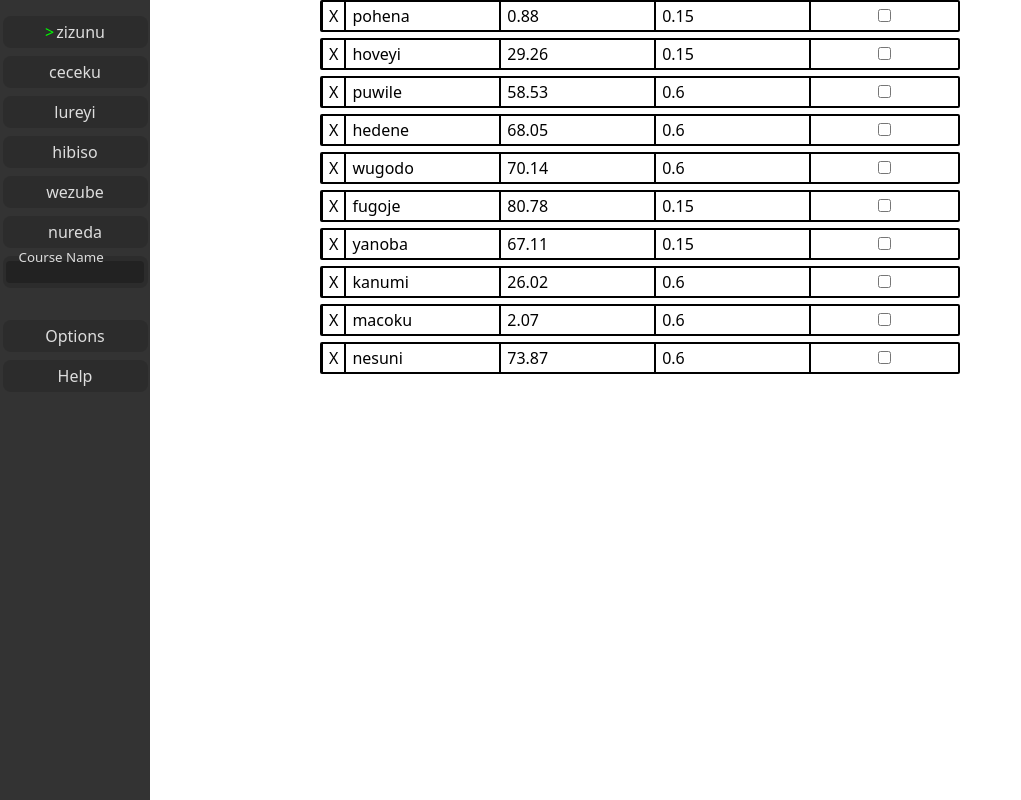
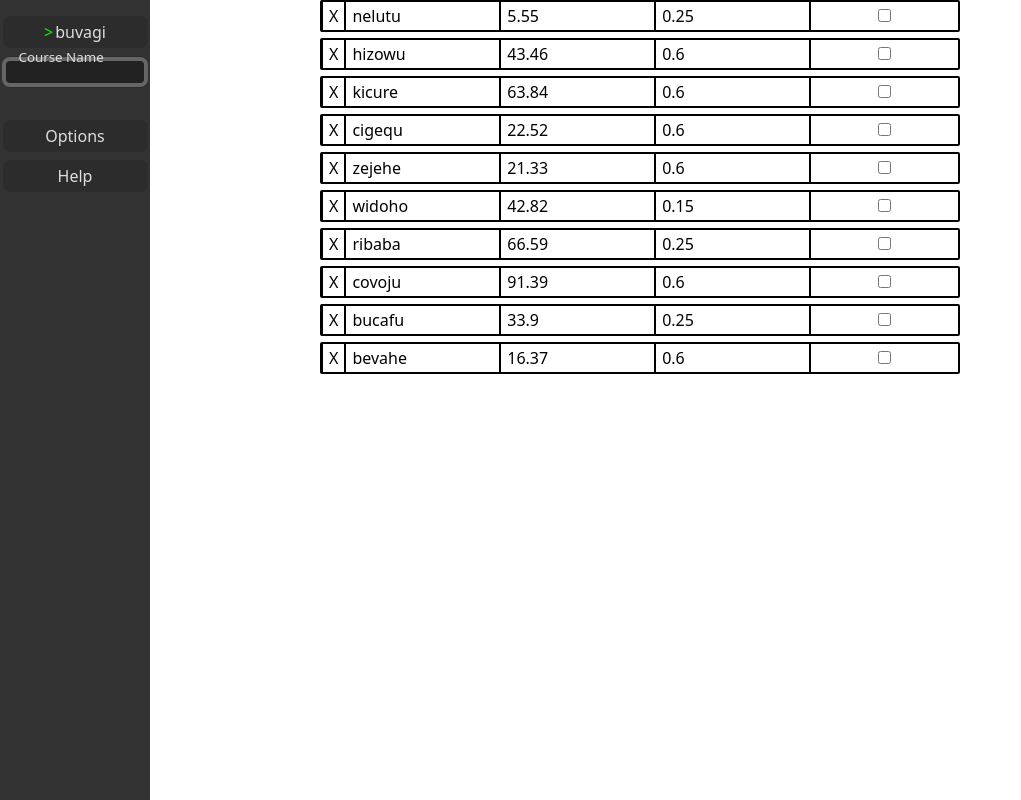
Before and after one commit to GuterBenutzername/cut-your-losses, a React (Vite) app: page / in a window 1280 px wide. Both pictures are taken after a click on the button "New Course". Shown: the whole page, without its empty margins (0-1021 px from the left). Built offline with nearby package versions, Linux system fonts and the light colour scheme.

Commit message:
fix: creating a course actually works
How all of the non-functional code ever got committed is beyond me, but that's neither here nor
there

```diff
--- a/src/pages/App.tsx
+++ b/src/pages/App.tsx
@@ -1,21 +1,23 @@
 import { useState } from "react";
-import { type Course, fakeCourse } from '../backend';
+import { fakeCourse, Course } from "../backend";
 import CourseTemplate from "./templates/course";
 import Sidebar from "./templates/organisms/sidebar/sidebar";
+import produce from "immer";
 function App() {
-  const [courses, setCourses] = useState<Course[]>([
-    fakeCourse(10),
-    fakeCourse(10),
-    fakeCourse(10),
-    fakeCourse(10),
-    fakeCourse(10),
-    fakeCourse(10),
-  ]);
+  const [courses, setCourses] = useState<Course[]>([fakeCourse(10)]);
   const [currentCourse, setCurrentCourse] = useState<number>(0);
   const onModifyCourse = (nextCourseState: Course, index: number) => {
     const newCourses = [...courses];
     newCourses[index] = nextCourseState;
     setCourses(newCourses);
+  };
+
+  const onCreateCourse = (name: string) => {
+    const nextState = produce(courses, (draft) => {
+      draft.unshift(new Course(name, []));
+    });
+    setCourses(nextState);
+    setCurrentCourse(0);
   };
 
   const onSwapCourse = (index: number) => {
@@ -24,7 +26,12 @@ function App() {
 
   return (
     <div className="App">
-      <Sidebar currentCourse={currentCourse} courses={courses} onSwapCourse={onSwapCourse} />
+      <Sidebar
+        currentCourse={currentCourse}
+        courses={courses}
+        onSwapCourse={onSwapCourse}
+        onCreateCourse={onCreateCourse}
+      />
       <CourseTemplate
         course={courses[currentCourse]}
         index={currentCourse}
--- a/src/pages/templates/organisms/sidebar/sidebar.tsx
+++ b/src/pages/templates/organisms/sidebar/sidebar.tsx
@@ -36,7 +36,22 @@ export default function Sidebar({
       {creating ? (
         <span className="course-button">
           <label htmlFor="course-input">Course Name</label>
-          <input id="course-input" className="course-input" />
+          <input
+            autoFocus
+            id="course-input"
+            value={courseNameText}
+            className="course-input"
+            onChange={(event) => {
+              setCourseNameText(event.target.value);
+            }}
+            onKeyDown={(event) => {
+              if (event.key === "Enter") {
+                onCreateCourse(courseNameText);
+                setCourseNameText("");
+                setCreating(false);
+              }
+            }}
+          />
         </span>
       ) : (
         <button
@@ -44,7 +59,6 @@ export default function Sidebar({
           type="button"
           onClick={() => {
             setCreating(true);
-            setCourseNameText("");
           }}
         >
           New Course
```
